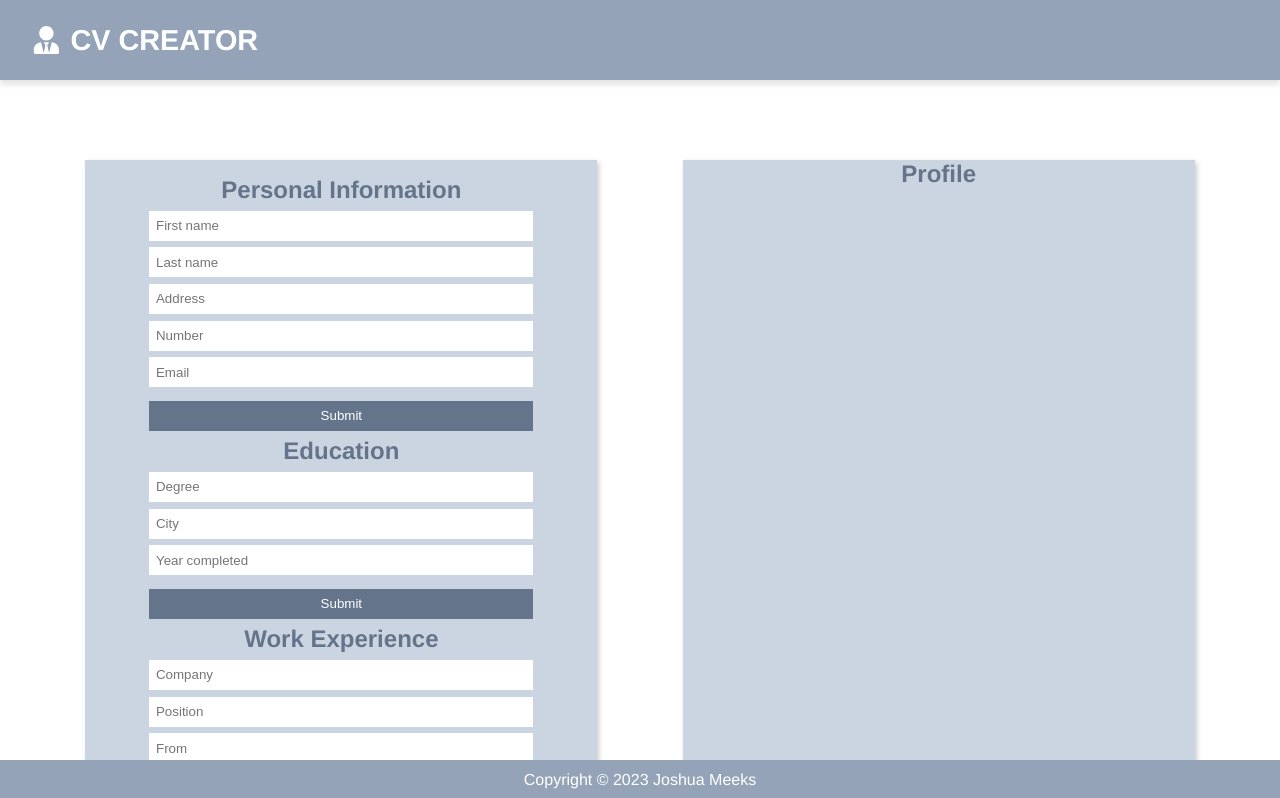
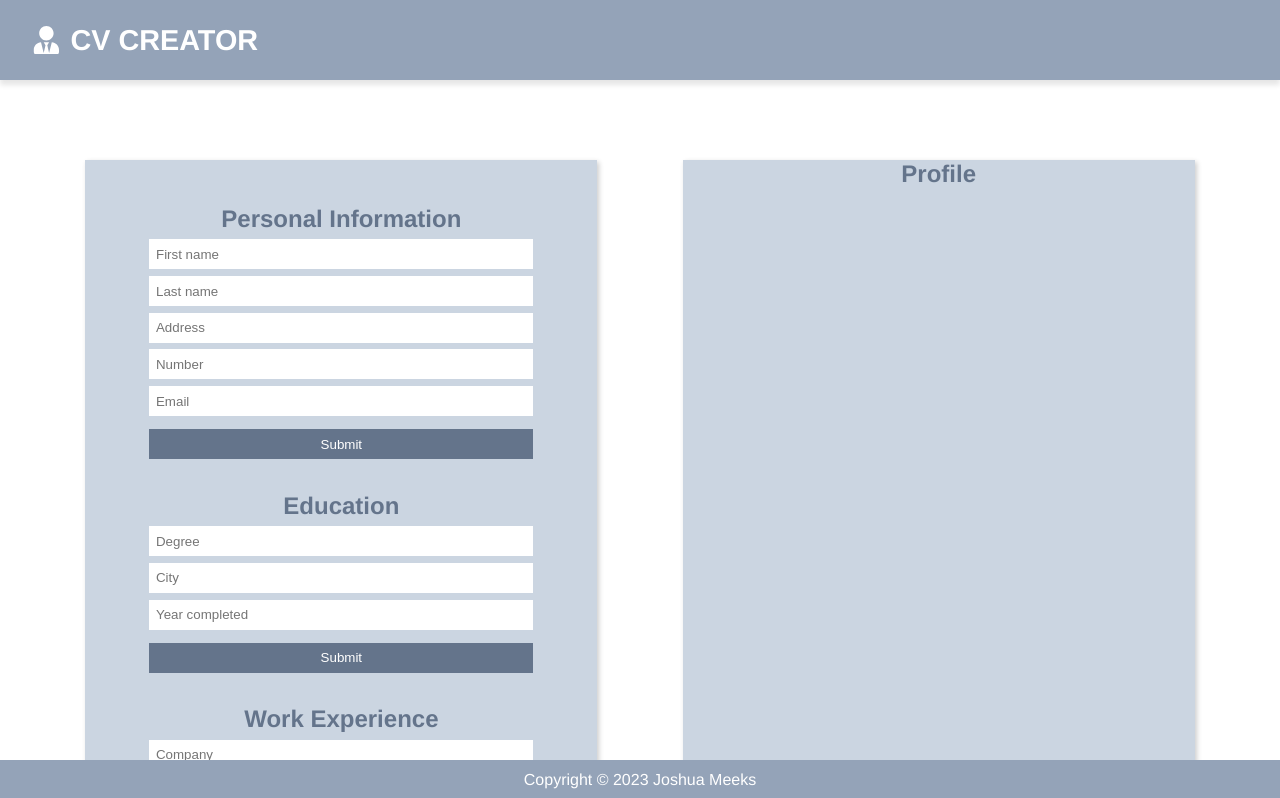
Before and after one commit to JoshuaMeeks/cv-project, a React (Create React App) app: page / in a window 1280 px wide. Shown: the top 798 px of the page. Built offline with nearby package versions, Linux system fonts and the light colour scheme.

Commit message:
Form styling

```diff
--- a/src/index.css
+++ b/src/index.css
@@ -73,10 +73,14 @@ h2 {
   flex-direction: column;
   align-items: center;
   width: 40vw;
-  min-height: 80vh;
+  min-height: 90vh;
   background-color: #cbd5e1;
   box-shadow: 2px 2px 5px 0 rgba(0, 0, 0, 0.2);
-  padding-top: 1em;
+  padding: 2em;
+}
+
+.personal-info, .education, .work-experience {
+  margin: .8em;
 }
 
 .personal-info > input {
```
